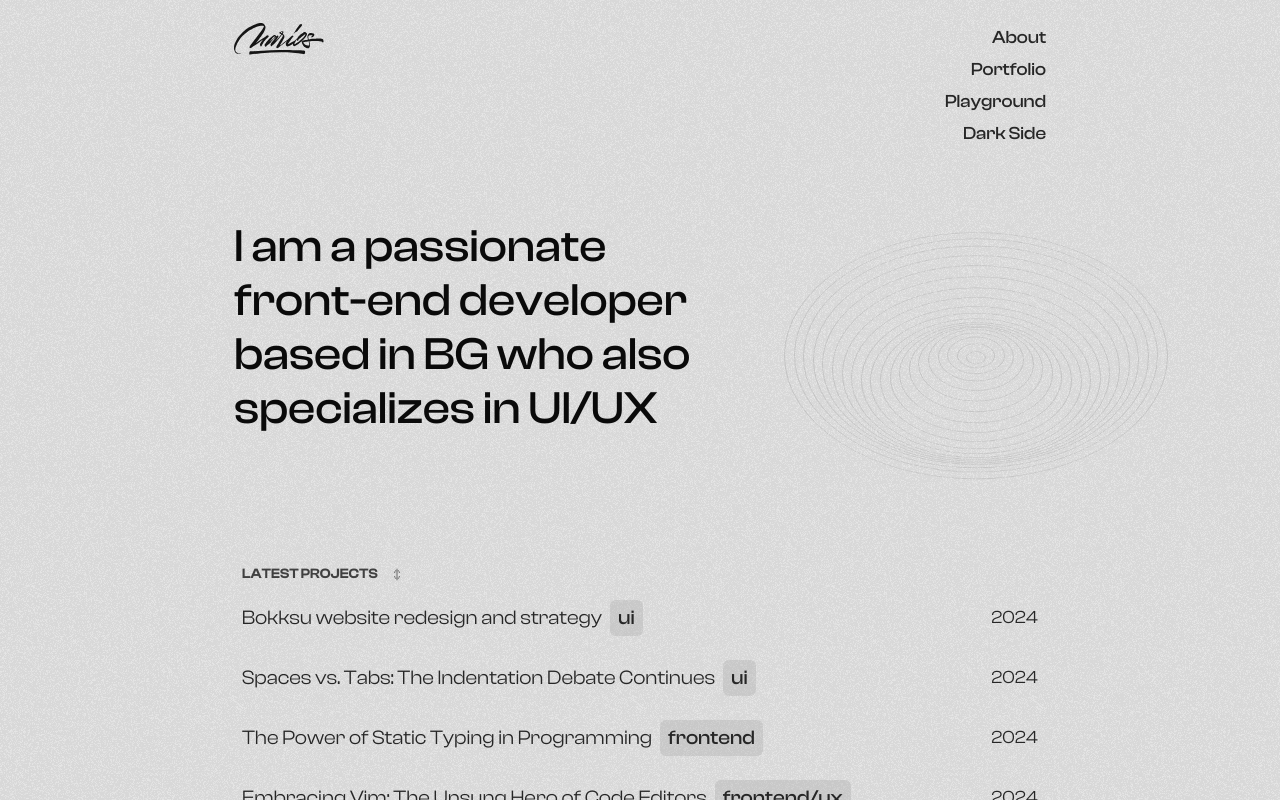
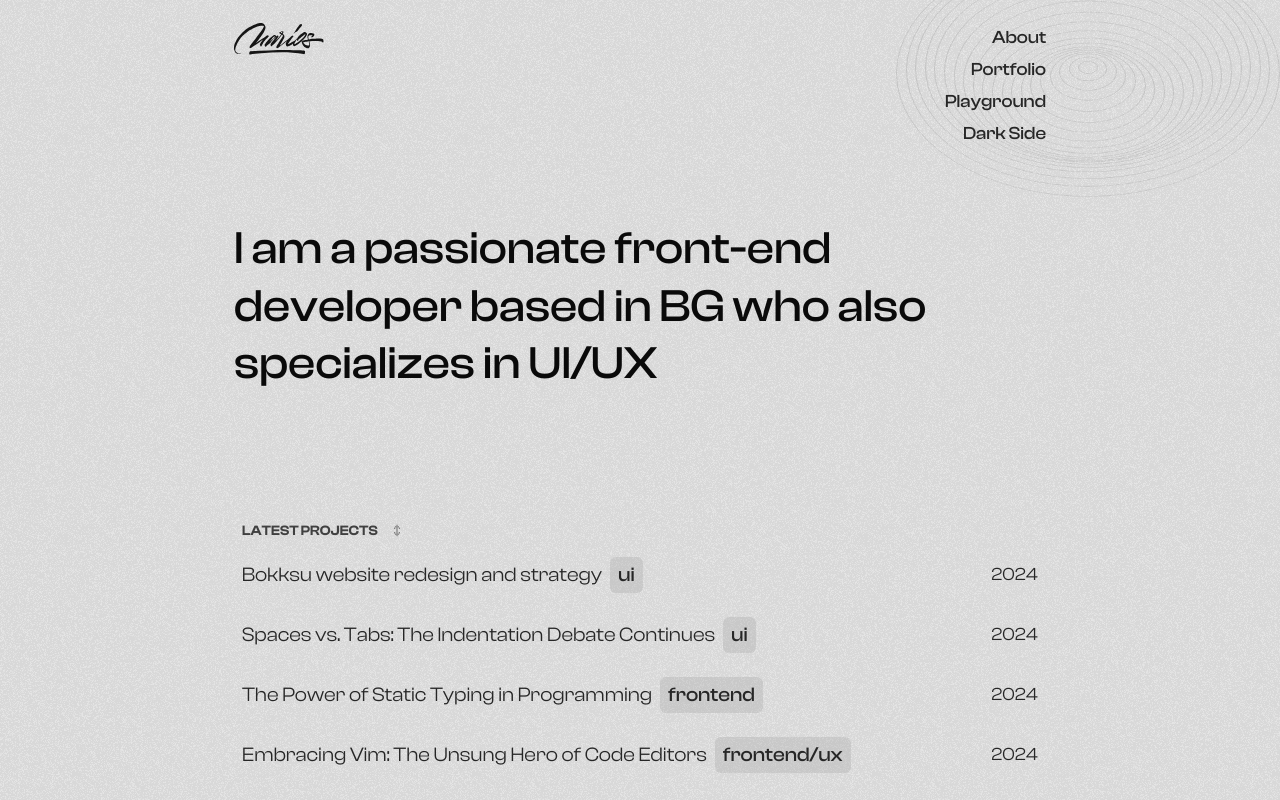
Before and after one commit to mpittas/mp-portfolio, a Next.js app: page / in a window 1280 px wide. Shown: the top 800 px of the page. Built offline with nearby package versions, Linux system fonts and the light colour scheme.

Commit message:
Push current

```diff
--- a/src/components/portfolio/PortfolioPostItems.tsx
+++ b/src/components/portfolio/PortfolioPostItems.tsx
@@ -23,7 +23,7 @@ const PortfolioPostsItems = ({ allPortfolios }: PortfolioPostsItemsProps) => {
           className="flex flex-col sm:flex-row justify-start sm:justify-between items-center p-2 hover:bg-neutral-100/[0.6] dark:hover:bg-neutral-800 group rounded-md"
           href={`/portfolio/${post.slug}`}
         >
-          <div className="flex items-center  gap-x-2 text-xl">
+          <div className="flex items-center gap-x-2 text-xl">
             {post.metadata.title}
             <Badge title={post.metadata.category} />
           </div>
--- a/src/components/views/MainView.tsx
+++ b/src/components/views/MainView.tsx
@@ -12,12 +12,8 @@ export default function MainView() {
       {/* <HelloText /> */}
       <PageWrap>
         <div className="relative pb-32">
-          <div className="max-w-[500px]">
+          <div className="max-w-[700px]">
             <TitleBig title="I am a passionate front-end developer based in BG who also specializes in UI/UX" />
-          </div>
-
-          <div className="absolute top-[6%] right-[-15%]">
-            <AnimatedCircles />
           </div>
         </div>
 
@@ -41,6 +37,9 @@ export default function MainView() {
       </PageWrap>
       {/* <TagSimulation /> */}
       {/* <TagSimulation /> */}
+      <div className="absolute top-[-5%] right-[0%]">
+        <AnimatedCircles />
+      </div>
     </div>
   )
 }
--- a/src/components/widgets/TitleBig.tsx
+++ b/src/components/widgets/TitleBig.tsx
@@ -5,7 +5,7 @@ interface TitleBigProps {
 export default function TitleBig({ title = "Title here" }: TitleBigProps) {
   return (
     <div className="header">
-      <h1 className="md:text-[46px] text-neutral-950 dark:text-neutral-200/[0.9] font-medium font-clashdisplay">
+      <h1 className="md:text-[46px] text-neutral-950 dark:text-neutral-200/[0.9] font-medium font-clashdisplay leading-tight">
         {title}
       </h1>
     </div>
```
